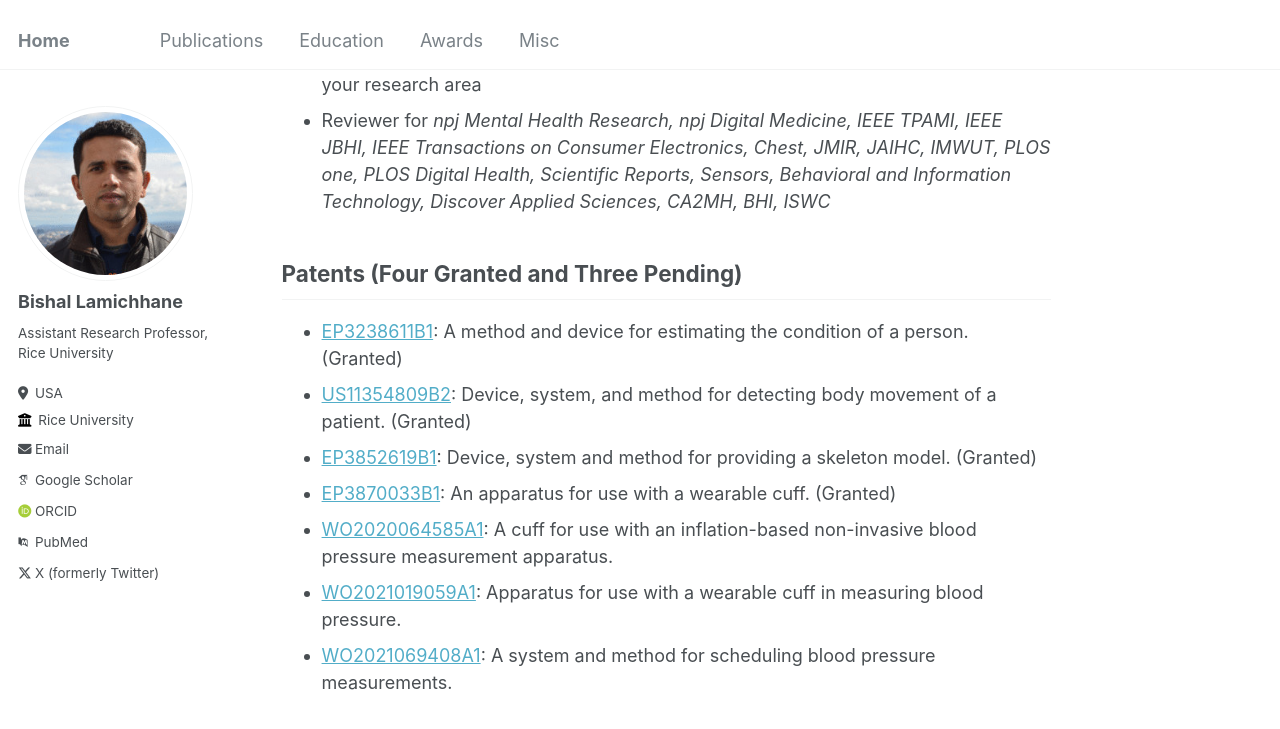
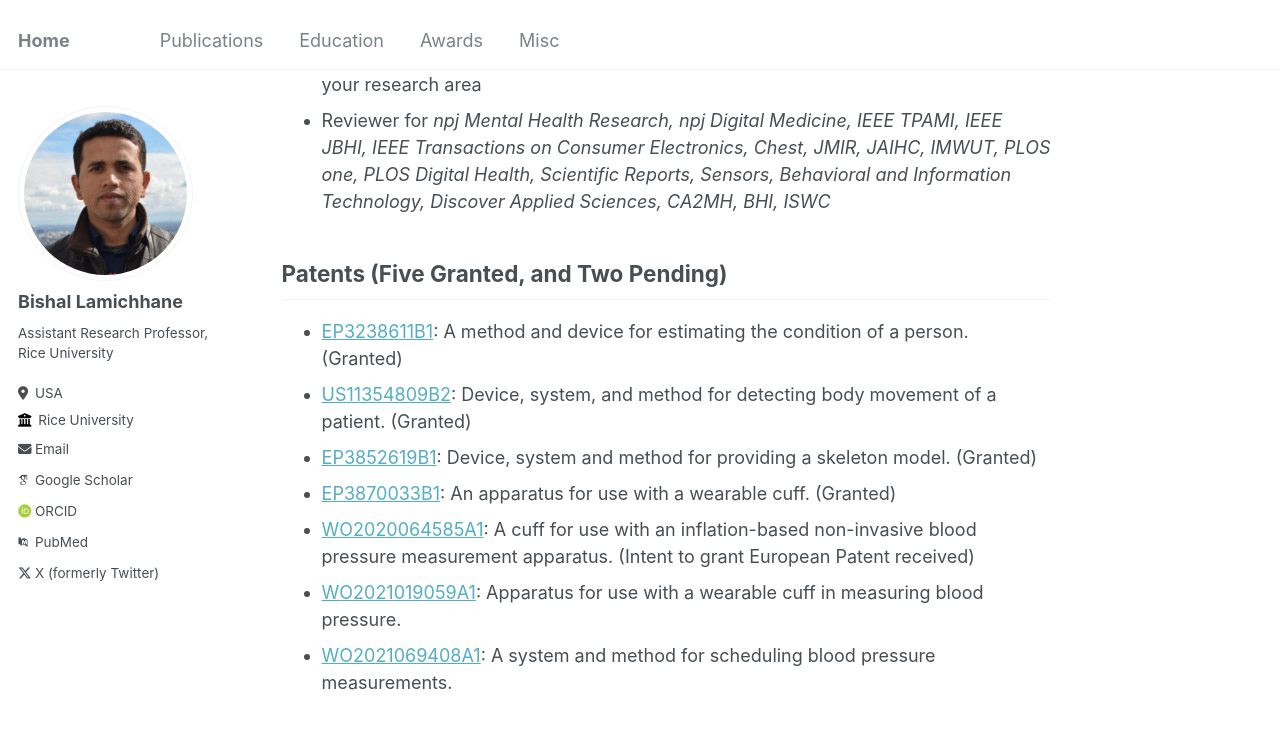
Before and after one commit to lbishal/lbishal.github.io, a Jekyll site: the page built from _pages/misc.md, in a window 1280 px wide and 900 px high, scrolled down 305 px. Shown: the top 729 px of the window. Built offline with Jekyll 4.4.1, drawn with Linux system fonts in a browser that asks for light colours; some web fonts are replaced.

Commit message:
Misc Update

```diff
--- a/_pages/misc.md
+++ b/_pages/misc.md
@@ -13,12 +13,12 @@ redirect_from:
 * Topic Coordinator: Frontier's [Machine Learning Algorithms and Software Tools for Early Detection and Prognosis of Schizophrenia](https://www.frontiersin.org/research-topics/67505/machine-learning-algorithms-and-software-tools-for-early-detection-and-prognosis-of-schizophrenia) - Please contribute if this falls into your research area
 * Reviewer for <em> npj Mental Health Research, npj Digital Medicine, IEEE TPAMI, IEEE JBHI, IEEE Transactions on Consumer Electronics, Chest, JMIR, JAIHC, IMWUT, PLOS one, PLOS Digital Health, Scientific Reports, Sensors, Behavioral and Information Technology, Discover Applied Sciences, CA2MH, BHI, ISWC </em>
 
-## Patents (Four Granted and Three Pending)
+## Patents (Five Granted, and Two Pending)
 
 * [EP3238611B1](https://patents.google.com/patent/EP3238611B1/): A method and device for estimating the condition of a person. (Granted)
 * [US11354809B2](https://patents.google.com/patent/US11354809B2/): Device, system, and method for detecting body movement of a patient. (Granted)
 * [EP3852619B1](https://patents.google.com/patent/EP3852619B1/): Device, system and method for providing a skeleton model. (Granted)
 * [EP3870033B1](https://patents.google.com/patent/EP3870033B1/en): An apparatus for use with a wearable cuff. (Granted)
-* [WO2020064585A1](https://patents.google.com/patent/WO2020064585A1/en): A cuff for use with an inflation-based non-invasive blood pressure measurement apparatus.
+* [WO2020064585A1](https://patents.google.com/patent/WO2020064585A1/en): A cuff for use with an inflation-based non-invasive blood pressure measurement apparatus. (Intent to grant European Patent received)
 * [WO2021019059A1](https://patents.google.com/patent/WO2021019059A1): Apparatus for use with a wearable cuff in measuring blood pressure.
 * [WO2021069408A1](https://patents.google.com/patent/WO2021069408A1): A system and method for scheduling blood pressure measurements.
```
